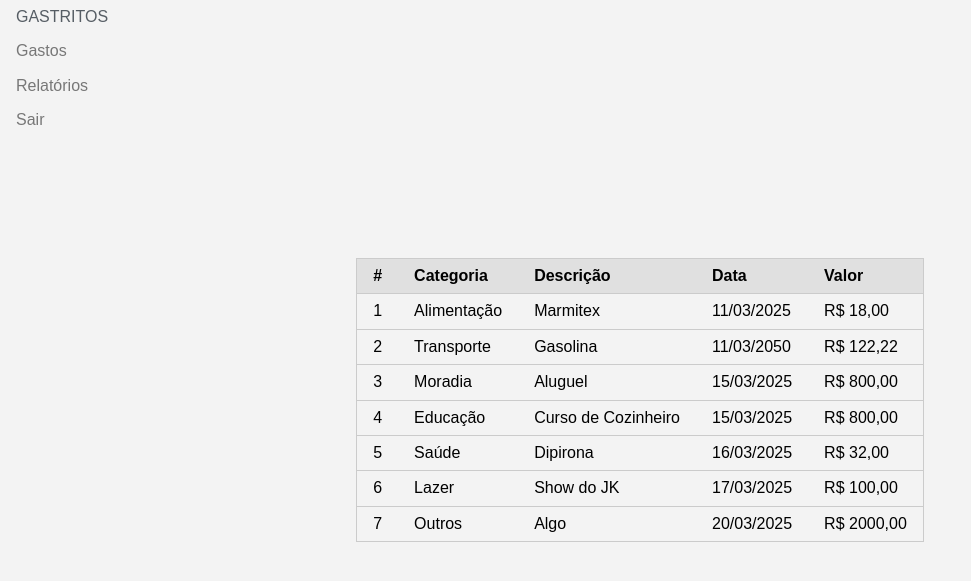
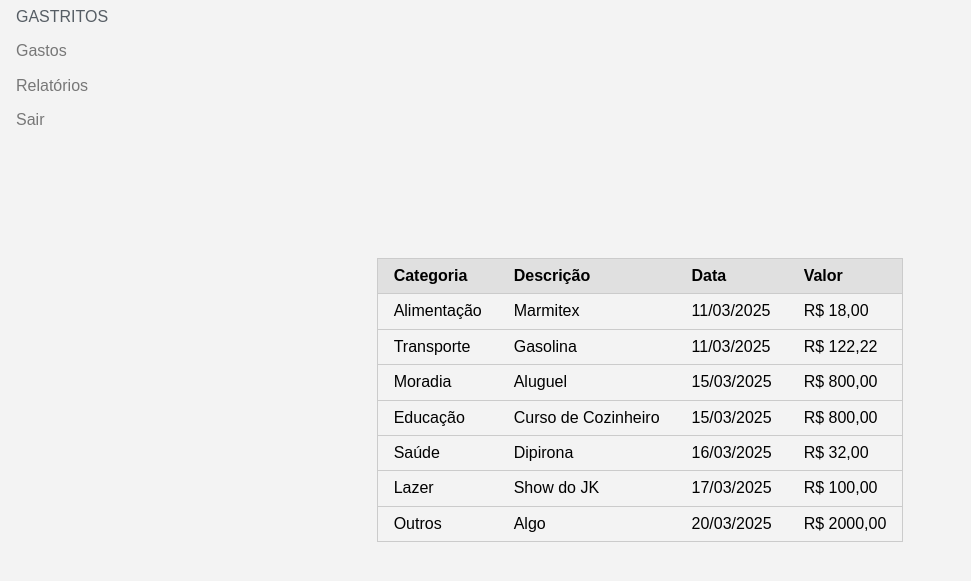
Before and after one commit to KenZohn/Despesitos, a PHP site: page /menuView.php in a window 1280 px wide. Shown: the top 581 px of the page, without its empty margins (0-971 px from the left). Run offline with PHP 8.4, Linux system fonts and the light colour scheme; some libraries are stand-ins or nearby versions.

Commit message:
update: "menuView.php" tabela atualizada

```diff
--- a/View/menuView.php
+++ b/View/menuView.php
@@ -31,10 +31,39 @@
                 </li>
             </ul>
         </div>
-        <table class="pure-table pure-table-horizontal">
+
+        <!--
+        <form class="pure-form pure-form-aligned"  method="POST" action="../Controller/index.php">
+            <h2>Gastos</h2>
+            <fieldset>
+                <div class="pure-u-1 pure-u-md-1-3">
+                    <label for="multi-state">Categoria</label>
+                    <select id="multi-state" class="pure-input-1-2">
+                        <option>Alimentação</option>
+                        <option>Transporte</option>
+                        <option>Saúde</option>
+                    </select>
+                </div>
+                <div class="pure-control-group">
+                    <input id="aligned-name" type="text" placeholder="E-mail" name="cx_email"/>
+                </div>
+                <div class="pure-control-group">
+                    <input id="aligned-password" type="password" placeholder="Senha" name="cx_senha"/>
+                </div>
+                <div class="pure-control">
+                    <button type="submit" class="pure-button pure-button-primary" name="bt1">Adicionar</button>
+                </div>
+
+                <div class="pure-control">
+                    <button type="reset" class="pure-button" id="btCadastrar" name="bt2">Limpar</button>
+                </div>
+            </fieldset>
+        </form>
+        -->
+
+        <table class="pure-table pure-table-horizontal" id="tabela">
             <thead>
             <tr>
-                    <th>#</th>
                 <th>Categoria</th>
                 <th>Descrição</th>
                 <th>Data</th>
@@ -42,56 +71,48 @@
             </tr>
             </thead>
             <tbody>
-                <tr>
-                    <td>1</td>
-                    <td>Alimentação</td>
-                    <td>Marmitex</td>
-                    <td>11/03/2025</td>
-                    <td>R$ 18,00</td>
-                </tr>
-                <tr>
-                    <td>2</td>
-                    <td>Transporte</td>
-                    <td>Gasolina</td>
-                    <td>11/03/2050</td>
-                    <td>R$ 122,22</td>
-                </tr>
-                <tr>
-                    <td>3</td>
-                    <td>Moradia</td>
-                    <td>Aluguel</td>
-                    <td>15/03/2025</td>
-                    <td>R$ 800,00</td>
-                </tr>
-                <tr>
-                    <td>4</td>
-                    <td>Educação</td>
-                    <td>Curso de Cozinheiro</td>
-                    <td>15/03/2025</td>
-                    <td>R$ 800,00</td>
-                </tr>
-                <tr>
-                    <td>5</td>
-                    <td>Saúde</td>
-                    <td>Dipirona</td>
-                    <td>16/03/2025</td>
-                    <td>R$ 32,00</td>
-                </tr>
-                <tr>
-                    <td>6</td>
-                    <td>Lazer</td>
-                    <td>Show do JK</td>
-                    <td>17/03/2025</td>
-                    <td>R$ 100,00</td>
-                </tr>
-                <tr>
-                    <td>7</td>
-                    <td>Outros</td>
-                    <td>Algo</td>
-                    <td>20/03/2025</td>
-                    <td>R$ 2000,00</td>
-                </tr>
+            <!-- As linhas da tabela serão inseridas aqui -->
             </tbody>
         </table>
+
+        <script>
+            // Exemplo de dados recebidos
+            const dados = [
+                { categoria: "Alimentação", descricao: "Marmitex", data: "11/03/2025", valor: "R$ 18,00" },
+                { categoria: "Transporte", descricao: "Gasolina", data: "11/03/2025", valor: "R$ 122,22" },
+                { categoria: "Moradia", descricao: "Aluguel", data: "15/03/2025", valor: "R$ 800,00" },
+                { categoria: "Educação", descricao: "Curso de Cozinheiro", data: "15/03/2025", valor: "R$ 800,00" },
+                { categoria: "Saúde", descricao: "Dipirona", data: "16/03/2025", valor: "R$ 32,00" },
+                { categoria: "Lazer", descricao: "Show do JK", data: "17/03/2025", valor: "R$ 100,00" },
+                { categoria: "Outros", descricao: "Algo", data: "20/03/2025", valor: "R$ 2000,00" }
+            ];
+
+            // Função para exibir os dados na tabela
+            const tabelaBody = document.querySelector("#tabela tbody");
+
+            dados.forEach(item => {
+                const linha = document.createElement("tr");
+
+                // Cria células para cada propriedade
+                const celulaCategoria = document.createElement("td");
+                celulaCategoria.textContent = item.categoria;
+                linha.appendChild(celulaCategoria);
+
+                const celulaDescricao = document.createElement("td");
+                celulaDescricao.textContent = item.descricao;
+                linha.appendChild(celulaDescricao);
+
+                const celulaData = document.createElement("td");
+                celulaData.textContent = item.data;
+                linha.appendChild(celulaData);
+
+                const celulaValor = document.createElement("td");
+                celulaValor.textContent = item.valor;
+                linha.appendChild(celulaValor);
+
+                // Adiciona a linha na tabela
+                tabelaBody.appendChild(linha);
+            });
+        </script>
     </body>
 </html>
```
Lines whose indentation alone changed are shown as unchanged.
